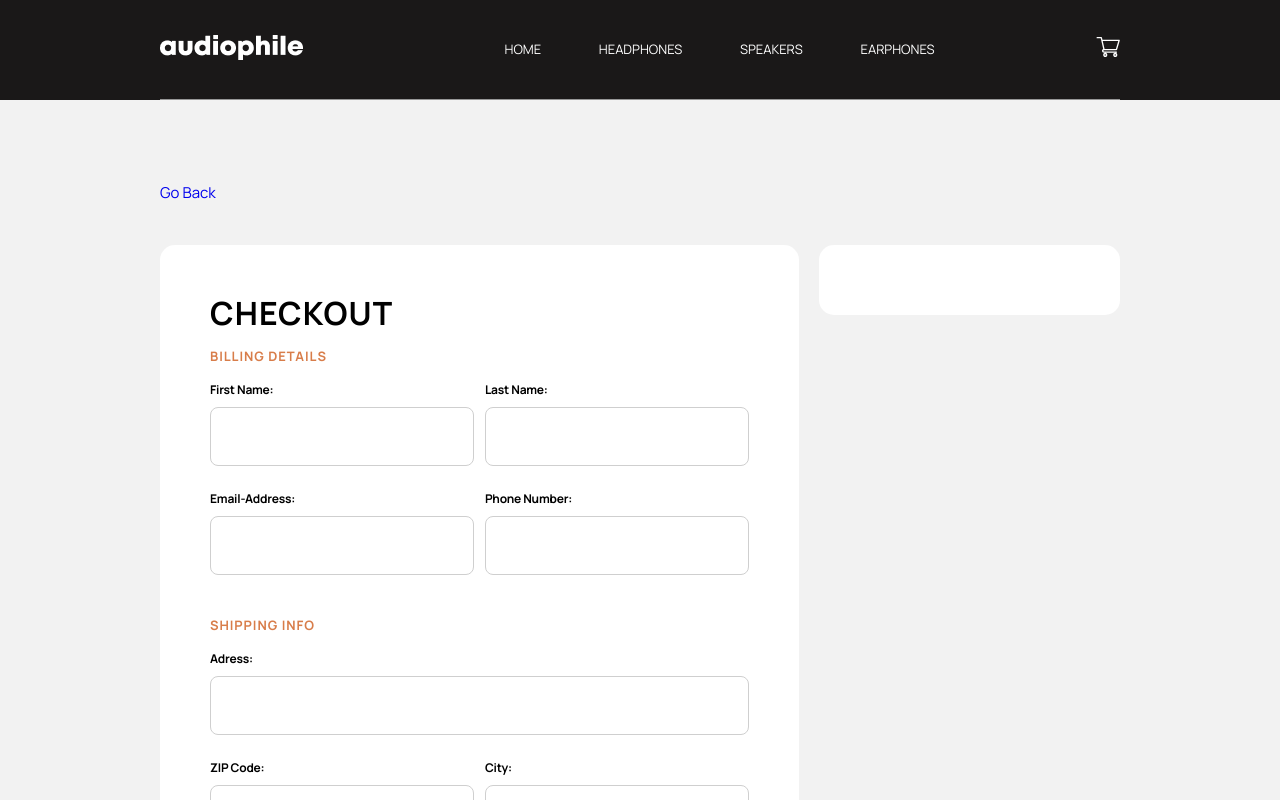
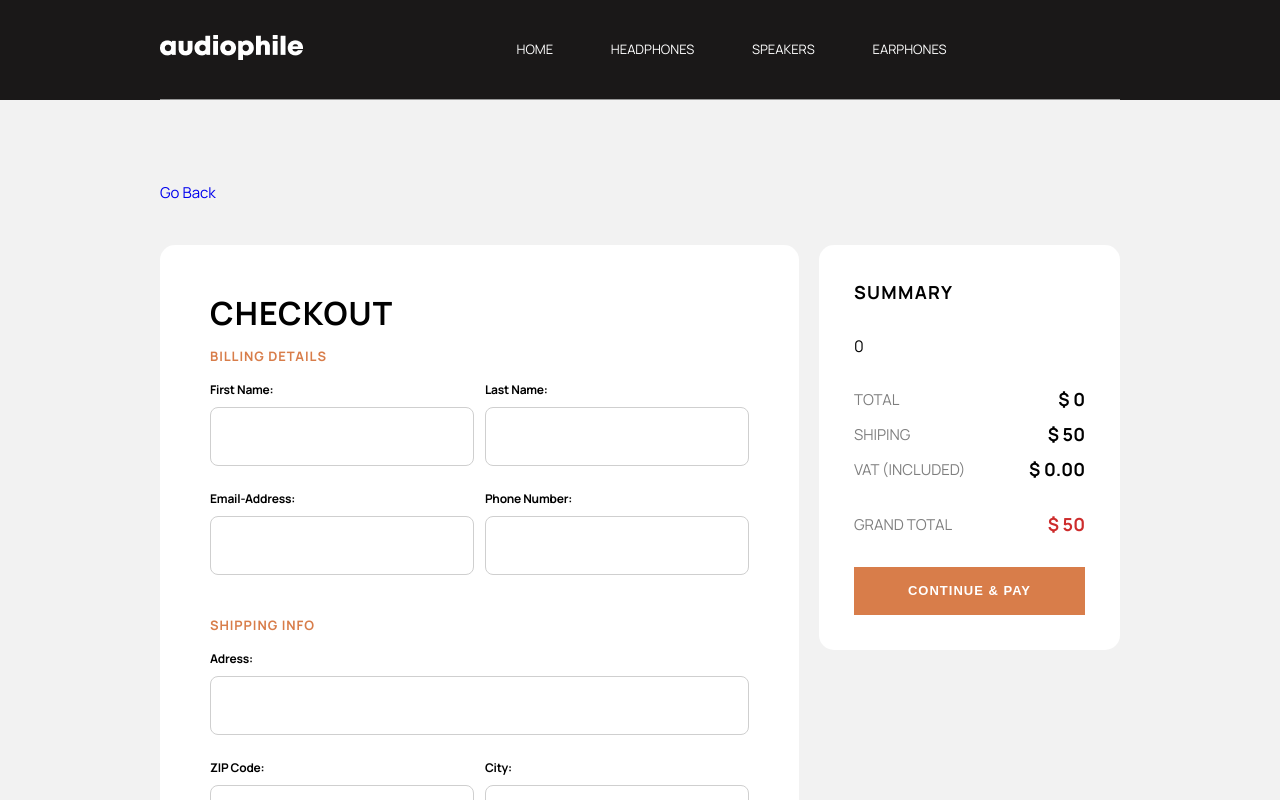
Before and after one commit to OvikGukeyan/audiophile-ecommerce-website, a React (Create React App) app: page /checkout in a window 1280 px wide. Shown: the top 800 px of the page. Built offline with nearby package versions, Linux system fonts and the light colour scheme.

Commit message:
checkout-summary

```diff
--- a/src/components/Button/Button.module.scss
+++ b/src/components/Button/Button.module.scss
@@ -21,9 +21,7 @@
         background-color: #4C4C4C;
     }
 
-    &:hover {
-        background-color: #000;
-    }
+
 }
 
 .orange {
@@ -70,4 +68,8 @@
         background-color: #D87D4A;
     }
 
+    &:disabled {
+        background-color: #4C4C4C;
+    }
+
 }
--- a/src/components/Button/index.tsx
+++ b/src/components/Button/index.tsx
@@ -6,11 +6,12 @@ type ButtonPropsType = {
   onClick?: () => void;
   text: string
   className: string
+  disable?: boolean
 }
 
-const Button: React.FC<ButtonPropsType> = ({onClick, text, className}) => {
+const Button: React.FC<ButtonPropsType> = ({onClick, text, className, disable}) => {
   return (
-    <button onClick={onClick} className={`${styles.button} ${styles[className]}`}>{text}</button>
+    <button disabled={disable} onClick={onClick} className={`${styles.button} ${styles[className]}`}>{text}</button>
     )
 }
 
--- a/src/components/CartItem/CartItem.module.scss
+++ b/src/components/CartItem/CartItem.module.scss
@@ -1,4 +1,3 @@
-
 .item {
     display: flex;
     justify-content: space-between;
@@ -62,5 +61,14 @@
             line-height: 18px;
             letter-spacing: 1px;
         }
+
+
+    }
+    p {
+        font-size: 15px;
+        font-weight: 700;
+        line-height: 25px;
+        letter-spacing: 0px;
+        opacity: 50%;
     }
 }
--- a/src/components/CartItem/index.tsx
+++ b/src/components/CartItem/index.tsx
@@ -9,8 +9,8 @@ type CartItemProps = {
         image: string;
         count: number;
     };
-    handleMinusClick: (id: number) => void;
-    handlePlusClick: (id: number) => void;
+    handleMinusClick?: (id: number) => void;
+    handlePlusClick?: (id: number) => void;
 
 }
 
@@ -23,11 +23,11 @@ const CartItem: React.FC<CartItemProps> = ({ obj, handleMinusClick, handlePlusCl
                 <h3>{obj.name}</h3>
                 <span>$ {obj.price}</span>
             </div>
-            <div className={styles.counter}>
+            {handleMinusClick && handlePlusClick ? <div className={styles.counter}>
                 <button onClick={() => handleMinusClick(obj.id)} className={styles.count_button}>-</button>
                 <div className={styles.meaning}>{obj.count}</div>
                 <button onClick={() => handlePlusClick(obj.id)} className={styles.count_button}>+</button>
-            </div>
+            </div>: <p>x{obj.count}</p>}
         </div>
     )
 }
--- a/src/components/CartPopup/index.tsx
+++ b/src/components/CartPopup/index.tsx
@@ -4,7 +4,7 @@ import Button from '../Button';
 import { CartItem } from '../';
 import { clearCartItems, itemMinus, itemPlus, selectCart } from '../../redux/slices/cartSlice';
 import { useDispatch, useSelector } from 'react-redux';
-import { useNavigate } from 'react-router-dom';
+import { useNavigate, useLocation } from 'react-router-dom';
 
 
 
@@ -14,6 +14,7 @@ const CartPopup: React.FC = () => {
     const [cartOpen, setCartOpen] = useState(false);
     const { cartItems, totalAmount, totalCount } = useSelector(selectCart)
     const sortRef = useRef<HTMLDivElement>(null);
+    const location = useLocation()
 
     const handleCheckoutClick = () => {
         navigate('/checkout');
@@ -55,7 +56,7 @@ const CartPopup: React.FC = () => {
 
     return (
         <div >
-            <img onClick={handleCartOpen} src="./assets/cart-logo.svg" alt="" />
+            {location.pathname !== '/checkout' && <img onClick={handleCartOpen} src="./assets/cart-logo.svg" alt="" />}
             {cartOpen && <div onClick={(e) => handleOutsideClick(e)} className={styles.popup_wrapper}>
                 <div ref={sortRef} className={styles.popup}>
                     <div className={styles.head}>
@@ -78,7 +79,7 @@ const CartPopup: React.FC = () => {
                         <h2>TOTAL</h2>
                         <span>$ {totalAmount}</span>
                     </div>
-                    <Button onClick={handleCheckoutClick} text={'CHECKOUT'} className={'cart'} />
+                    <Button disable={Object.values(cartItems).length ? false : true} onClick={handleCheckoutClick} text={'CHECKOUT'} className={'cart'} />
                 </div>
             </div>}
         </div>
--- a/src/pages/Checkout/Checkout.module.scss
+++ b/src/pages/Checkout/Checkout.module.scss
@@ -24,6 +24,8 @@
         background-color: #F2F2F2;
         display: flex;
         justify-content: space-between;
+        margin-bottom: 140px;
+
 
 
         .checkout_box {
@@ -135,7 +137,7 @@
                                 align-items: center;
 
                                 input {
-                                    margin:  0 20px 0 20px;
+                                    margin: 0 20px 0 20px;
                                     border: 2px solid white;
                                     box-shadow: 0 0 0 1px #CFCFCF;
                                     appearance: none;
@@ -147,13 +149,13 @@
                                     cursor: pointer;
 
                                     &:hover {
-                                    box-shadow: 0 0 0 1px #CD2C2C;
+                                        box-shadow: 0 0 0 1px #CD2C2C;
 
                                     }
 
                                     &:checked {
                                         background-color: #D87D4A;
-                                      }
+                                    }
                                 }
                             }
                         }
@@ -172,6 +174,54 @@
             border-radius: 15px;
             padding: 35px;
 
+            h2 {
+                font-size: 18px;
+                font-weight: 700;
+                line-height: 25px;
+                letter-spacing: 1.2857142686843872px;
+                margin: 0;
+            }
+
+            .item_box {
+                margin: 30px 0 30px 0;
+            }
+
+            .sum_box {
+                display: flex;
+                justify-content: space-between;
+                margin-bottom: 10px;
+
+
+                p {
+                    font-size: 15px;
+                    font-weight: 500;
+                    line-height: 25px;
+                    letter-spacing: 0px;
+                    opacity: 50%;
+                    margin: 0;
+                }
+
+                span {
+                    font-size: 18px;
+                    font-weight: 700;
+                    line-height: 25px;
+                    letter-spacing: 0px;
+
+                }
+
+                .orange {
+                    color: #CD2C2C;
+                }
+
+
+            }
+
+            .lastSumBox {
+                margin: 30px 0 30px 0;
+            }
+
+
+
         }
     }
 }
--- a/src/pages/Checkout/index.tsx
+++ b/src/pages/Checkout/index.tsx
@@ -2,11 +2,14 @@ import React from 'react';
 import styles from './Checkout.module.scss'
 import { Link } from 'react-router-dom';
 import { useForm } from "react-hook-form";
+import { Button, CartItem } from '../../components';
+import { useSelector } from 'react-redux';
+import { selectCart } from '../../redux/slices/cartSlice';
 
 const Checkout: React.FC = () => {
     const {
         register,
-        formState: { errors, isValid },
+        formState: { errors },
         handleSubmit,
         watch,
         reset } = useForm({
@@ -14,7 +17,10 @@ const Checkout: React.FC = () => {
         });
 
     const paymentMethod = watch('payment');
-    console.log(paymentMethod)
+    const { cartItems, totalAmount } = useSelector(selectCart);
+    const vat = (totalAmount / 5).toFixed(2);
+    const shiping = totalAmount > 5000 ? 0 : 50;
+    const grandTotal = totalAmount + shiping;
 
     const submitHandler = () => {
         reset();
@@ -172,7 +178,32 @@ const Checkout: React.FC = () => {
                     </form>
                 </div>
                 <div className={styles.summary_box}>
-
+                    <h2>SUMMARY</h2>
+                    <div className={styles.item_box}>
+                    {Object.values(cartItems).length && Object.values(cartItems).map((obj, ind) => (
+                            <CartItem
+                                key={ind}
+                                obj={obj} />
+                        ))
+                        }
+                    </div>
+                    <div className={styles.sum_box}>
+                        <p>TOTAL</p>
+                        <span>$ {totalAmount.toLocaleString()}</span>
+                    </div>
+                    <div className={styles.sum_box}>
+                        <p>SHIPING</p>
+                        <span>$ {shiping}</span>
+                    </div>
+                    <div className={styles.sum_box}>
+                        <p>VAT (INCLUDED)</p>
+                        <span>$ {vat.toLocaleString()}</span>
+                    </div>
+                    <div className={`${styles.sum_box} ${styles.lastSumBox}`}>
+                        <p>GRAND TOTAL</p>
+                        <span className={styles.orange}>$ {grandTotal.toLocaleString()}</span>
+                    </div>
+                    <Button text={'CONTINUE & PAY'} className={'cart'} />
                 </div>
             </div>
         </div>
--- a/src/pages/Home/index.tsx
+++ b/src/pages/Home/index.tsx
@@ -1,8 +1,11 @@
 import React from 'react';
 import styles from './Home.module.scss'
 import { Button } from '../../components';
+import { useDispatch } from 'react-redux';
 
 const Home: React.FC = () => {
+
+
   return (
     <div className={styles.home_wrapper}>
       <div className={styles.home_head_wrapper}>
--- a/src/redux/slices/cartSlice.ts
+++ b/src/redux/slices/cartSlice.ts
@@ -29,7 +29,7 @@ const cartSlise = createSlice({
     reducers: {
         addCartItem: (state, action: PayloadAction<ItemType>) => {
             !state.cartItems[action.payload.id] ?
-                state.cartItems[action.payload.id] = { id: action.payload.id, name: action.payload.name, price: action.payload.price, image: action.payload.image.desktop, count: 0 } :
+                state.cartItems[action.payload.id] = { id: action.payload.id, name: action.payload.name, price: action.payload.price, image: action.payload.image.desktop, count: 1 } :
                 state.cartItems[action.payload.id].count = state.cartItems[action.payload.id].count + 1;
             state.totalAmount = getTotalAmount(state.cartItems);
             state.totalCount = getTotalCount(state.cartItems);
```
Lines whose indentation alone changed are shown as unchanged.
